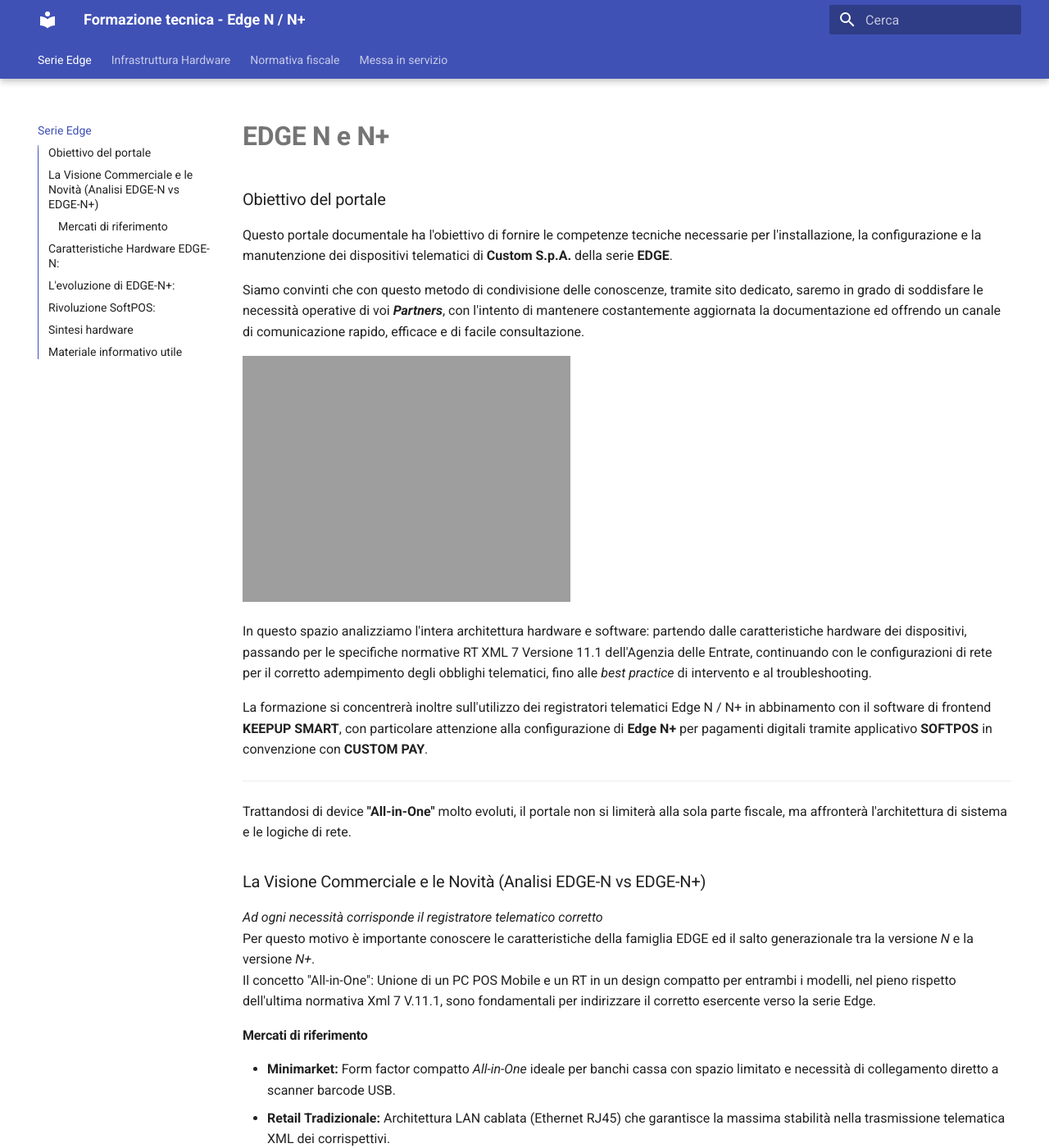
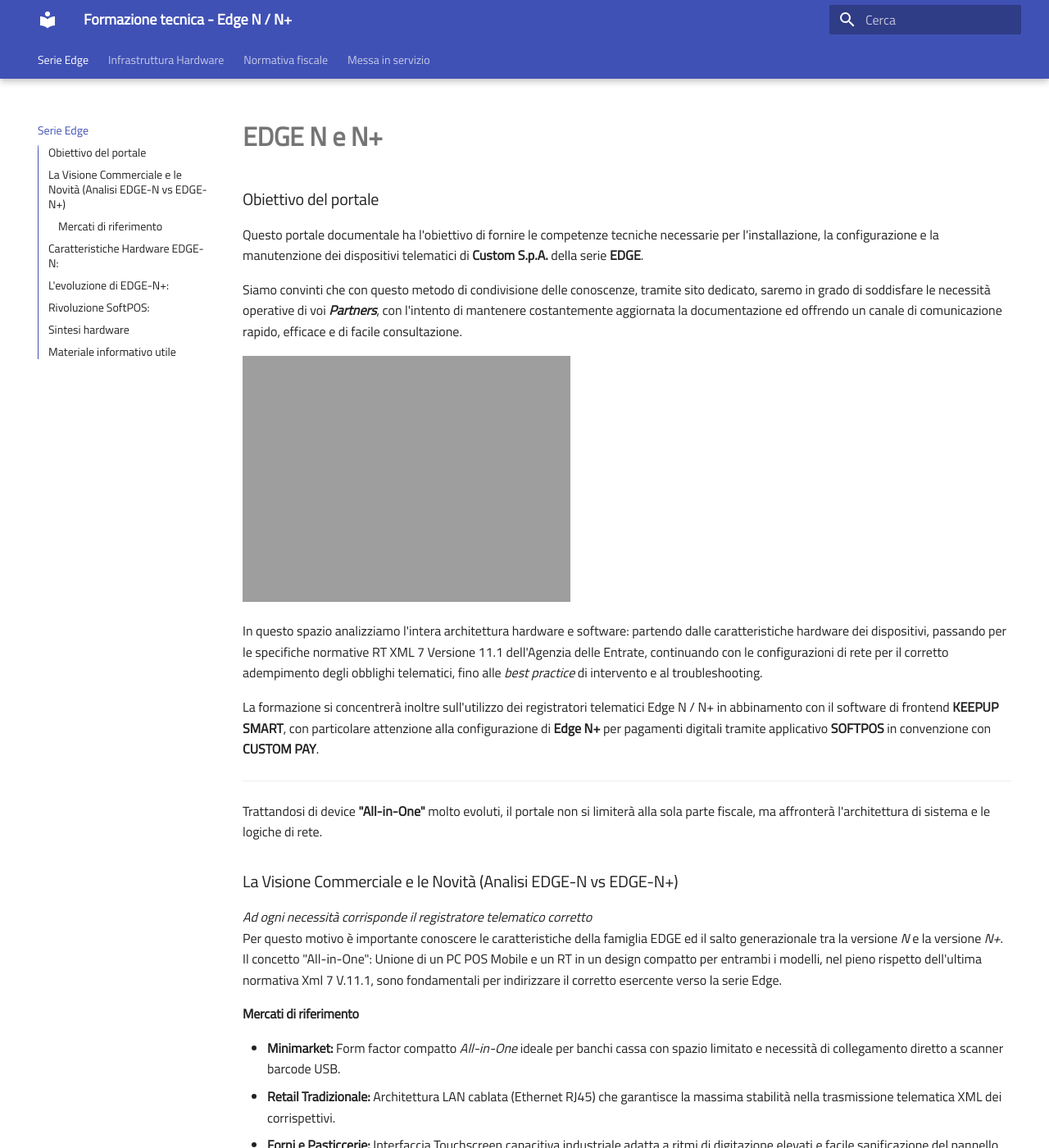
Before and after one commit to ivanrobuschi-custom/corso-tecnico-edge-n, an MkDocs documentation site: the page built from docs/index.md, in a window 1280 px wide and 1400 px high. Shown: the whole window at 82% size. Built offline with MkDocs 1.6.1 and Material for MkDocs 9.7.7, drawn with Linux system fonts in a browser that asks for light colours; some of the changed text lies outside the part shown.

Commit message:
font titillium web

```diff
--- /dev/null
+++ b/docs/stylesheets/extra.css
@@ -0,0 +1,23 @@
+/* 1. Definizione del Font Personalizzato */
+@font-face {
+  font-family: 'Titillium Web';
+  /* Il percorso ../ torna indietro dalla cartella stylesheets e entra in fonts */
+  src: url('../fonts/TitilliumWeb-Regular.ttf') format('truetype');
+  font-weight: normal;
+  font-style: normal;
+  font-display: swap;
+}
+
+/* 2. Applicazione del Font al Tema Material */
+:root {
+  /* --md-text-font controlla il corpo del testo e i titoli */
+  --md-text-font: 'Titillium Web', sans-serif;
+
+  /* Opzionale: Se vuoi usarlo anche per i blocchi di codice, scommenta la riga sotto */
+  /* --md-code-font: 'Titillium Web', monospace; */
+}
+
+/* 3. Forzatura (Fallback di sicurezza) */
+body, h1, h2, h3, h4, h5, h6, input, button {
+  font-family: 'Titillium Web', sans-serif;
+}
--- a/mkdocs.yml
+++ b/mkdocs.yml
@@ -1,5 +1,6 @@
 site_name: Formazione tecnica - Edge N / N+
 site_url: https://github.com/ivanrobuschi-custom/corso-tecnico-edge-n.git
+site_author: Ivan Robuschi
 theme:
   name: material
   language: it
@@ -16,8 +17,22 @@
     - navigation.prune
     - navigation.indexes
     - toc.integrate
+    - navigation.top
+    - search.suggest
+    - search.highlight
+    - search.share
 
-copyright: '<a href="hardwareedgen/">Edge N</a> | <a href="hardware/">Edge N+</a>'
+  palette:
+    primary: custom
+
+extra_css:
+  - stylesheets/extra.css
+
+plugins:
+  - search
+  - tags
+
+copyright: Copyright Custom S.p.A 2026
 
 
 nav:
```
Also changed, not shown: docs/fonts/TitilliumWeb-Regular.ttf (added).
